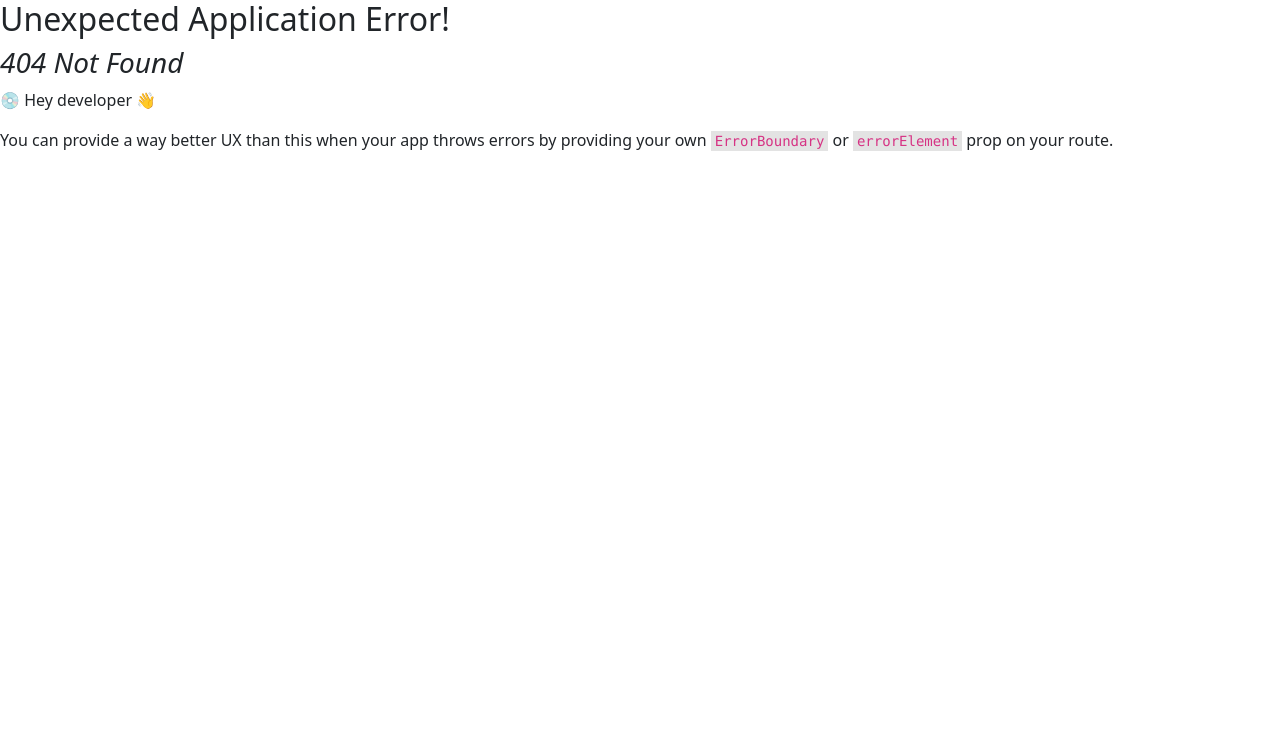
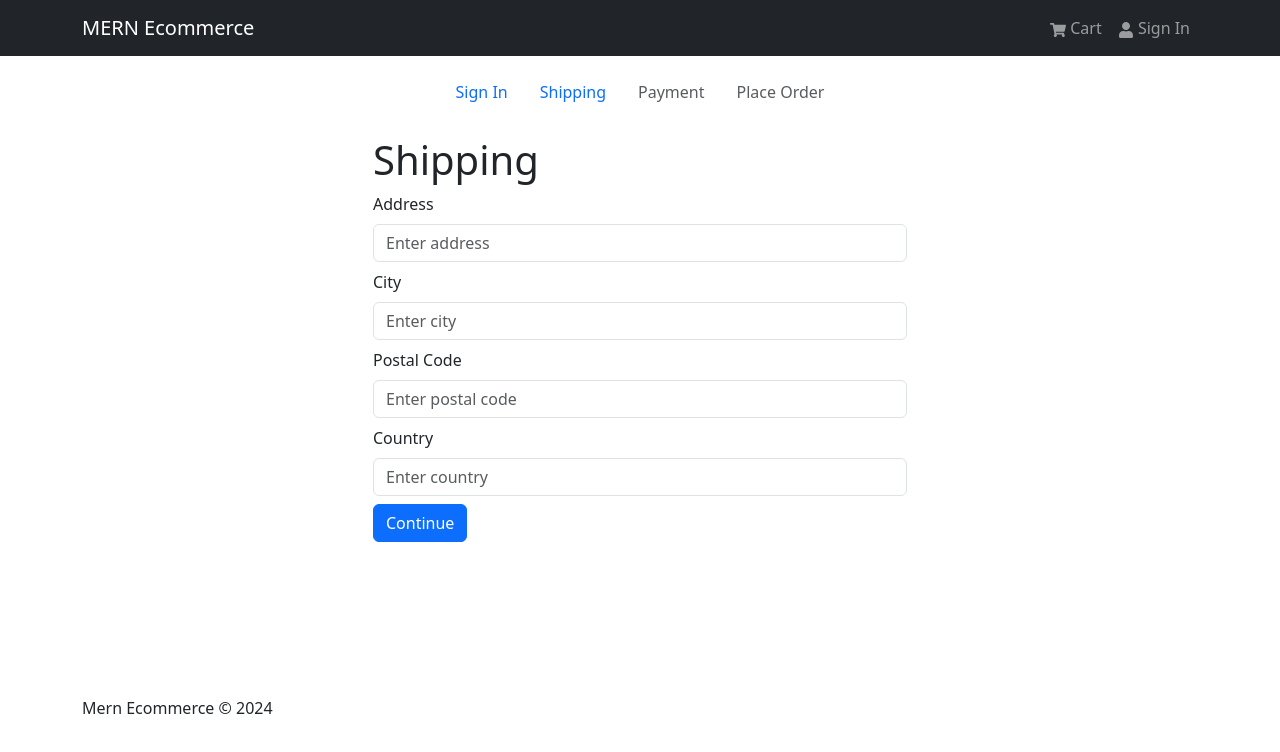
Before and after one commit to BrunoLadiv/mern-ecommerce, a React (Vite) app in the folder frontend/: page /shipping in a window 1280 px wide. Before the commit this address had no page. Shown: the top 752 px of the page. Built offline with nearby package versions, Linux system fonts and the light colour scheme.

Commit message:
add shipping page

```diff
--- /dev/null
+++ b/frontend/src/components/CheckoutSteps.jsx
@@ -0,0 +1,50 @@
+import { Nav } from 'react-bootstrap';
+import { LinkContainer } from 'react-router-bootstrap';
+
+const CheckoutSteps = ({ step1, step2, step3, step4 }) => {
+  return (
+    <Nav className='justify-content-center mb-4'>
+      <Nav.Item>
+        {step1 ? (
+          <LinkContainer to='/login'>
+            <Nav.Link>Sign In</Nav.Link>
+          </LinkContainer>
+        ) : (
+          <Nav.Link disabled>Sign In</Nav.Link>
+        )}
+      </Nav.Item>
+
+      <Nav.Item>
+        {step2 ? (
+          <LinkContainer to='/shipping'>
+            <Nav.Link>Shipping</Nav.Link>
+          </LinkContainer>
+        ) : (
+          <Nav.Link disabled>Shipping</Nav.Link>
+        )}
+      </Nav.Item>
+
+      <Nav.Item>
+        {step3 ? (
+          <LinkContainer to='/payment'>
+            <Nav.Link>Payment</Nav.Link>
+          </LinkContainer>
+        ) : (
+          <Nav.Link disabled>Payment</Nav.Link>
+        )}
+      </Nav.Item>
+
+      <Nav.Item>
+        {step4 ? (
+          <LinkContainer to='/placeorder'>
+            <Nav.Link>Place Order</Nav.Link>
+          </LinkContainer>
+        ) : (
+          <Nav.Link disabled>Place Order</Nav.Link>
+        )}
+      </Nav.Item>
+    </Nav>
+  );
+};
+
+export default CheckoutSteps;
--- a/frontend/src/main.jsx
+++ b/frontend/src/main.jsx
@@ -17,6 +17,7 @@ import {
 import HomeScreen from './screens/HomeScreen.jsx'
 import LoginScreen from './screens/LoginScreen.jsx'
 import RegisterScreen from './screens/RegisterScreen.jsx'
+import ShippingScreen from './screens/ShippingScreen.jsx'
 
 const router = createBrowserRouter(
   createRoutesFromElements(
@@ -26,6 +27,7 @@ const router = createBrowserRouter(
       <Route path="/cart" element={<CartScreen/>} />
       <Route path="/login" element={<LoginScreen/>} />
       <Route path="/register" element={<RegisterScreen/>} />
+      <Route path="/shipping" element={<ShippingScreen/>} />
 
     </Route>
   )
--- /dev/null
+++ b/frontend/src/screens/ShippingScreen.jsx
@@ -0,0 +1,86 @@
+import { useState } from 'react';
+import { Form, Button } from 'react-bootstrap';
+import { useDispatch, useSelector } from 'react-redux';
+import { useNavigate } from 'react-router-dom';
+import FormContainer from '../components/FormContainer';
+import CheckoutSteps from '../components/CheckoutSteps';
+import { saveShippingAddress } from '../slices/cartSlice';
+
+const ShippingScreen = () => {
+  const cart = useSelector((state) => state.cart);
+  const { shippingAddress } = cart;
+
+  const [address, setAddress] = useState(shippingAddress.address || '');
+  const [city, setCity] = useState(shippingAddress.city || '');
+  const [postalCode, setPostalCode] = useState(
+    shippingAddress.postalCode || ''
+  );
+  const [country, setCountry] = useState(shippingAddress.country || '');
+
+  const dispatch = useDispatch();
+  const navigate = useNavigate();
+
+  const submitHandler = (e) => {
+    e.preventDefault();
+    dispatch(saveShippingAddress({ address, city, postalCode, country }));
+    navigate('/payment');
+  };
+
+  return (
+    <FormContainer>
+      <CheckoutSteps step1 step2 />
+      <h1>Shipping</h1>
+      <Form onSubmit={submitHandler}>
+        <Form.Group className='my-2' controlId='address'>
+          <Form.Label>Address</Form.Label>
+          <Form.Control
+            type='text'
+            placeholder='Enter address'
+            value={address}
+            required
+            onChange={(e) => setAddress(e.target.value)}
+          ></Form.Control>
+        </Form.Group>
+
+        <Form.Group className='my-2' controlId='city'>
+          <Form.Label>City</Form.Label>
+          <Form.Control
+            type='text'
+            placeholder='Enter city'
+            value={city}
+            required
+            onChange={(e) => setCity(e.target.value)}
+          ></Form.Control>
+        </Form.Group>
+
+        <Form.Group className='my-2' controlId='postalCode'>
+          <Form.Label>Postal Code</Form.Label>
+          <Form.Control
+            type='text'
+            placeholder='Enter postal code'
+            value={postalCode}
+            required
+            onChange={(e) => setPostalCode(e.target.value)}
+          ></Form.Control>
+        </Form.Group>
+
+        <Form.Group className='my-2' controlId='country'>
+          <Form.Label>Country</Form.Label>
+          <Form.Control
+            type='text'
+            placeholder='Enter country'
+            value={country}
+            required
+            onChange={(e) => setCountry(e.target.value)}
+          ></Form.Control>
+        </Form.Group>
+
+        <Button type='submit' variant='primary'>
+          Continue
+        </Button>
+      </Form>
+    </FormContainer>
+  );
+};
+
+export default ShippingScreen;
```
